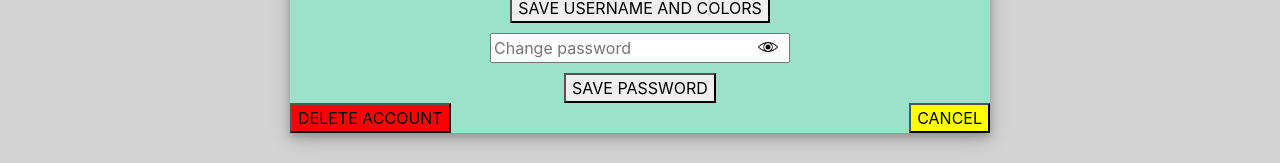
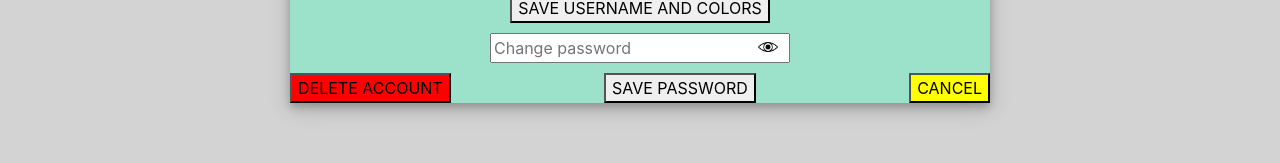
Before and after one commit to SophieH07/Picmory.1.0, a React (Create React App) app in the folder Picmory/ClientApp/: page /settings in a window 1280 px wide. Shown: the part 419-582 px from the top of the page. Built offline with nearby package versions, Linux system fonts and the light colour scheme.

Commit message:
add styling to settings

```diff
--- a/Picmory/ClientApp/src/components/Settings/Settings.js
+++ b/Picmory/ClientApp/src/components/Settings/Settings.js
@@ -141,9 +141,9 @@ export class Settings extends Component {
                             <input name="password" type={this.state.hidden ? "password" : "text"} placeholder="Change password" onChange={(e) => { this.handleChange(e) }} />
                             <img name="password" src={eye} className="eye" onClick={this.toggleShow} alt="toggleShowHide" />
                         </div>
-                        <button>SAVE PASSWORD</button>
                     </div>
                     <div>
+                        <button>SAVE PASSWORD</button>
                         <button className="delete">DELETE ACCOUNT</button>
                         <button className="cancel">CANCEL</button>
                     </div>
```
